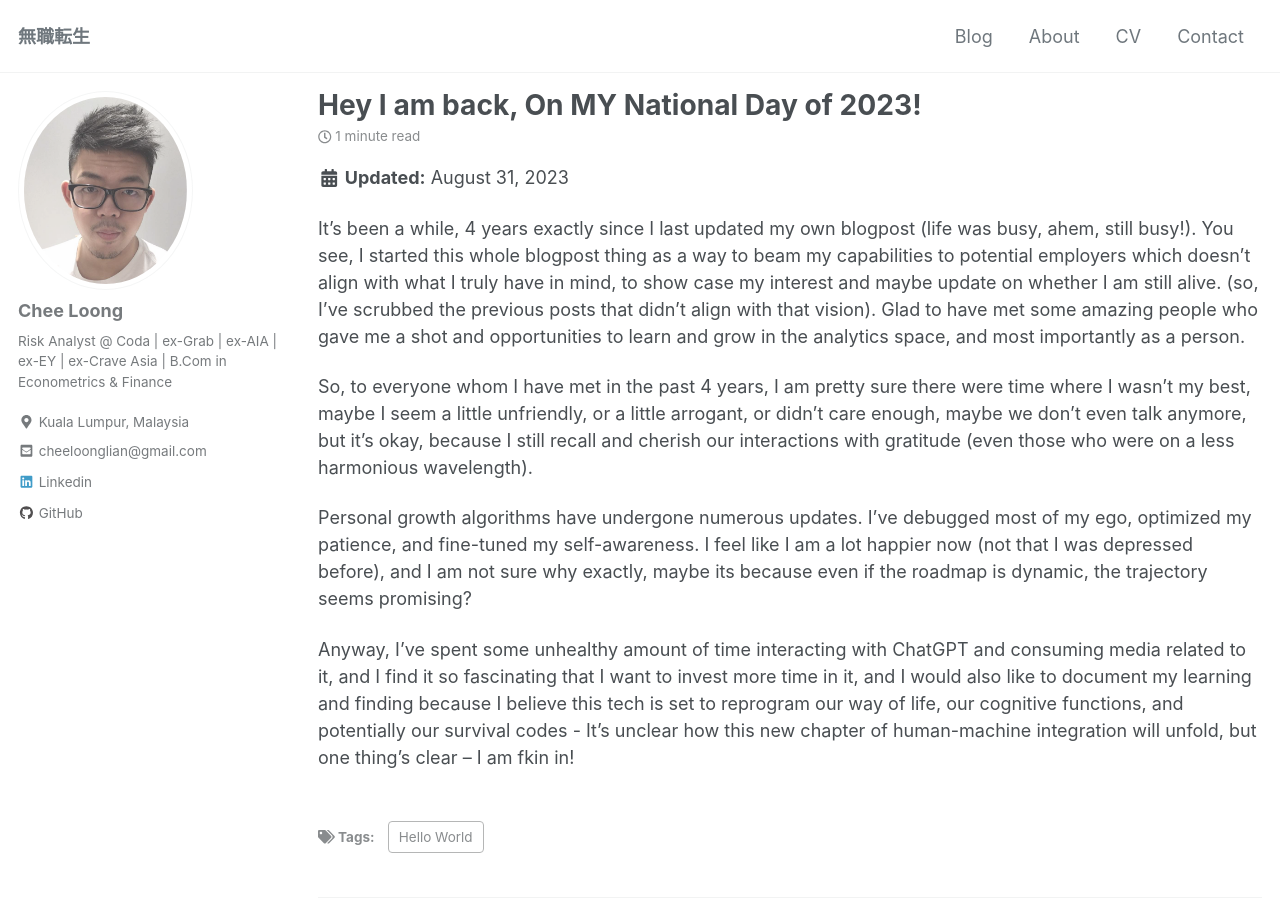
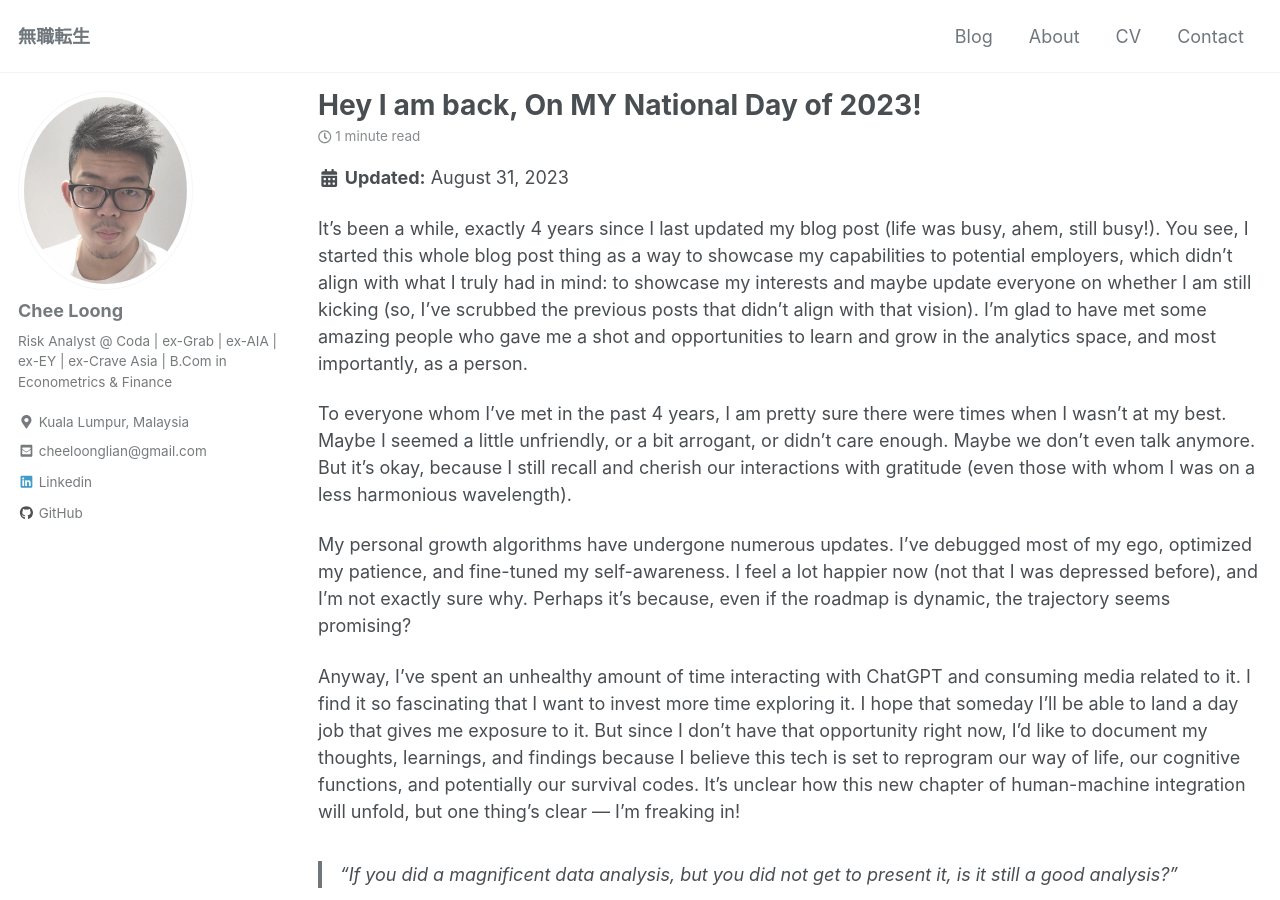
Before and after one commit to CheeLoong/CheeLoong.github.io, a Jekyll site: the page built from _posts/2023-08-31-back2023.md, in a window 1280 px wide and 900 px high. Built offline with Jekyll 4.4.1, drawn with Linux system fonts in a browser that asks for light colours; cached includes are drawn as plain includes; some of the changed text lies outside the part shown.

Commit message:
new blogpost

```diff
--- a/_posts/2023-08-31-back2023.md
+++ b/_posts/2023-08-31-back2023.md
@@ -7,10 +7,12 @@ excerpt: "B****, I am back :)"
 mathjax: "true"
 ---
 
-It's been a while, 4 years exactly since I last updated my own blogpost (life was busy, ahem, still busy!). You see, I started this whole blogpost thing as a way to beam my capabilities to potential employers which doesn't align with what I truly have in mind, to show case my interest and maybe update on whether I am still alive. (so, I've scrubbed the previous posts that didn't align with that vision). Glad to have met some amazing people who gave me a shot and opportunities to learn and grow in the analytics space, and most importantly as a person.
+It's been a while, exactly 4 years since I last updated my blog post (life was busy, ahem, still busy!). You see, I started this whole blog post thing as a way to showcase my capabilities to potential employers, which didn't align with what I truly had in mind: to showcase my interests and maybe update everyone on whether I am still kicking (so, I've scrubbed the previous posts that didn't align with that vision). I'm glad to have met some amazing people who gave me a shot and opportunities to learn and grow in the analytics space, and most importantly, as a person.
 
-So, to everyone whom I have met in the past 4 years, I am pretty sure there were time where I wasn't my best, maybe I seem a little unfriendly, or a little arrogant, or didn't care enough, maybe we don't even talk anymore, but it's okay,  because I still recall and cherish our interactions with gratitude (even those who were on a less harmonious wavelength).
+To everyone whom I've met in the past 4 years, I am pretty sure there were times when I wasn't at my best. Maybe I seemed a little unfriendly, or a bit arrogant, or didn't care enough. Maybe we don't even talk anymore. But it's okay, because I still recall and cherish our interactions with gratitude (even those with whom I was on a less harmonious wavelength).
 
-Personal growth algorithms have undergone numerous updates. I've debugged most of my ego, optimized my patience, and fine-tuned my self-awareness. I feel like I am a lot happier now (not that I was depressed before), and I am not sure why exactly, maybe its because even if the roadmap is dynamic, the trajectory seems promising?
+My personal growth algorithms have undergone numerous updates. I've debugged most of my ego, optimized my patience, and fine-tuned my self-awareness. I feel a lot happier now (not that I was depressed before), and I'm not exactly sure why. Perhaps it's because, even if the roadmap is dynamic, the trajectory seems promising?
 
-Anyway, I've spent some unhealthy amount of time interacting with ChatGPT and consuming media related to it, and I find it so fascinating that I want to invest more time in it, and I would also like to document my learning and finding because I believe this tech is set to reprogram our way of life, our cognitive functions, and potentially our survival codes - It's unclear how this new chapter of human-machine integration will unfold, but one thing's clear -- I am fkin in!
+Anyway, I've spent an unhealthy amount of time interacting with ChatGPT and consuming media related to it. I find it so fascinating that I want to invest more time exploring it. I hope that someday I'll be able to land a day job that gives me exposure to it. But since I don't have that opportunity right now, I'd like to document my thoughts, learnings, and findings because I believe this tech is set to reprogram our way of life, our cognitive functions, and potentially our survival codes. It's unclear how this new chapter of human-machine integration will unfold, but one thing's clear — I'm freaking in!
+
+> "If you did a magnificent data analysis, but you did not get to present it, is it still a good analysis?"
--- a/index.html
+++ b/index.html
@@ -2,6 +2,6 @@
 layout: home
 author_profile: true
 header:
-  image: "/assets/images/rudeus_ai.jpeg"
+  image: "/assets/images/rudeus_ai.png"
   style: "height: 300px; width: auto;"
 ---
```
Also changed, not shown: _posts/2023-09-09-GPT001.md (added, +32 -0 lines), assets/images/chatgpt/chatgpt_users.png (added), assets/images/meme/notwrong_meme.jpg (added).
